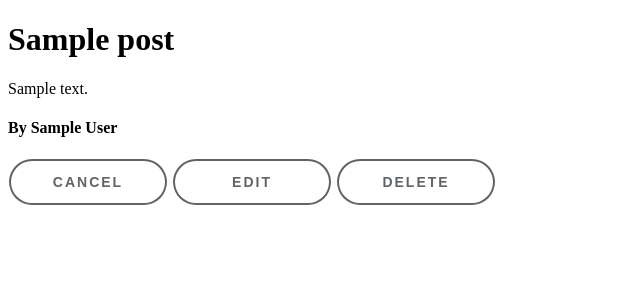
After one commit to another-ap1/flask-blogly, a Flask app: page /posts/1 in a window 1280 px wide. The commit adds this page. Shown: the top 300 px of the page, without its empty margins (0-640 px from the left). Run offline with Flask 3, Linux system fonts and the light colour scheme; tables that the repository leaves empty hold one stand-in row (values such as "Sample post").

Commit message:
updated for part 2

```diff
--- a/app.py
+++ b/app.py
@@ -2,7 +2,7 @@
 
 from flask import Flask, render_template, redirect, request
 from flask_debugtoolbar import DebugToolbarExtension
-from models import db, connect_db, User
+from models import db, connect_db, User, Post
 
 app = Flask(__name__)
 app.config['SQLALCHEMY_DATABASE_URI'] = 'postgresql:///blogly'
@@ -54,7 +54,10 @@ def show_user(user_id):
     """ showing user information """
 
     user = User.query.get_or_404(user_id)
-    return render_template('userInfo.html', user=user)
+
+    posts = Post.query.filter_by(user_id=user_id)
+
+    return render_template('userInfo.html', user=user, posts=posts)
 
 @app.route('/users/<int:user_id>/delete', methods=["POST"])
 def delete_user(user_id):
@@ -86,3 +89,67 @@ def update_user(user_id):
     db.session.commit()
 
     return redirect("/users")
+
+@app.route('/users/<int:user_id>/posts/new')
+def new_post(user_id):
+    """page for user to add a new post"""
+
+    user = User.query.get_or_404(user_id)
+
+    return render_template('newPost.html', user=user)
+
+@app.route('/users/<int:user_id>/posts/new', methods=["POST"])
+def make_post(user_id):
+    """adding post and redirect to users"""
+
+    user = User.query.get_or_404(user_id)
+
+    title = request.form['title']
+    content = request.form['content']
+
+    new_post = Post(title=title, content=content, user=user)
+
+    db.session.add(new_post)
+    db.session.commit()
+
+    return redirect(f'/users/{user_id}')
+
+@app.route('/posts/<int:post_id>')
+def users_posts(post_id):
+    """show a posts content"""
+
+    #user = User.query.get_or_404(user_id)
+    post = Post.query.get_or_404(post_id)
+
+    return render_template('postDetails.html', post=post)
+
+@app.route('/posts/<int:post_id>/edit')
+def edit_post(post_id):
+    """Edit a users post"""
+    post = Post.query.get(post_id)
+
+    return render_template('editPosts.html', post=post)
+
+@app.route('/posts/<int:post_id>/edit', methods=["POST"])
+def make_edit(post_id):
+    """making the edit to post and redirecting to user"""
+
+    post = Post.query.get(post_id)
+    post.title = request.form['title']
+    post.content = request.form['content']
+
+    db.session.add(post)
+    db.session.commit()
+
+    return redirect(f'/users/{post_id}')
+
+@app.route('/posts/<int:post_id>/delete', methods=["POST"])
+def delete_post(post_id):
+    """Remove users post"""
+
+    post = Post.query.get_or_404(post_id)
+
+    db.session.delete(post)
+    db.session.commit()
+
+    return redirect(f'/users/{post.user_id}')
--- a/models.py
+++ b/models.py
@@ -13,11 +13,28 @@ class User(db.Model):
     last_name = db.Column(db.String(20), nullable=False)
     image_url = db.Column(db.String, nullable=False, default=default_image)
 
+    posts = db.relationship('Post', backref='user', cascade="all, delete-orphan")
 
+    @property
     def full_name(self):
         """combining first and last name"""
 
         return f"{self.first_name} {self.last_name}"
+
+class Post(db.Model):
+    __tablename__='posts'
+
+    id = db.Column(db.Integer, primary_key=True)
+    title = db.Column(db.String, nullable=False)
+    content = db.Column(db.String, nullable=False)
+    created_at = db.Column(db.String,
+                           nullable=False,
+                           default="todays date")
+    user_id = db.Column(db.Integer,
+                        db.ForeignKey('users.id'),
+                        nullable=False)
+
+    #user = db.relationship('User', backref='posts')
 
 def connect_db(app):
     """connecting to database"""
--- /dev/null
+++ b/templates/postDetails.html
@@ -0,0 +1,23 @@
+<!DOCTYPE html>
+<html lang="en">
+<head>
+    <meta charset="UTF-8">
+    <meta name="viewport" content="width=device-width, initial-scale=1.0">
+    <link rel="stylesheet" href="/static/app.css">
+    <title>Document</title>
+</head>
+<body>
+    <h1>{{ post.title }}</h1>
+    <p>{{ post.content }}</p>
+    <h4>By {{ post.user.full_name }}
+    </h4>
+
+    <!-- <a href="/posts/{{ post.id }}/edit"><button>Edit</button></a>
+    <a href="/posts/{{ post.id }}/delete"><button>delete</button></a> -->
+    <form>
+        <button formmethod="GET" formaction="/users/{{ post.user_id }}">Cancel</button>
+        <button formaction="/posts/{{ post.id }}/edit">Edit</button>
+        <button formaction="/posts/{{ post.id }}/delete" formmethod="POST">Delete</button>
+    </form>
+</body>
+</html>
```
Also changed, not shown: seed.py (+11 -11 lines), templates/deletePosts.html (added, +12 -0 lines), templates/editPosts.html (added, +18 -0 lines), templates/newPost.html (added, +17 -0 lines), templates/userInfo.html (+9 -0 lines).
